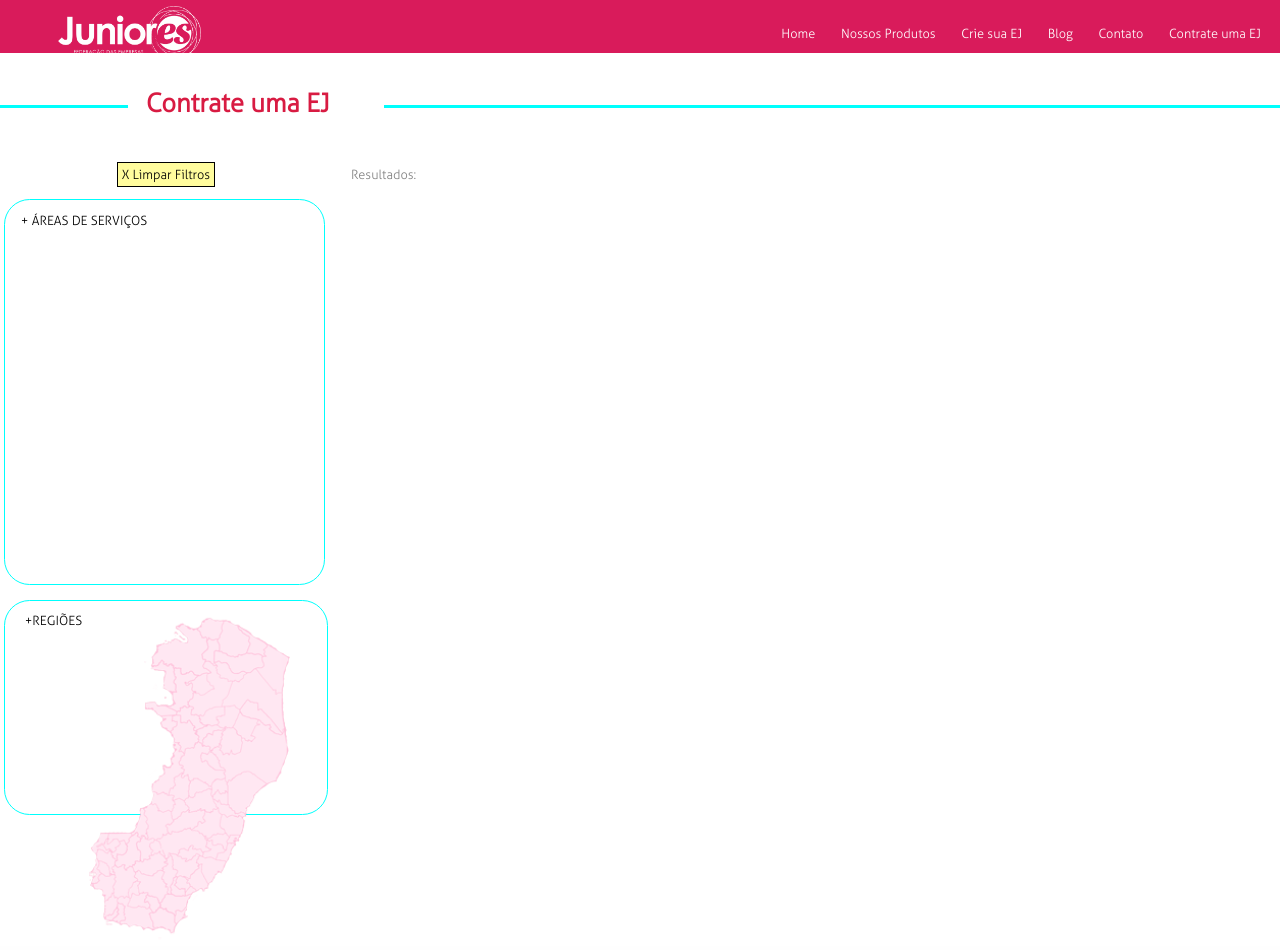
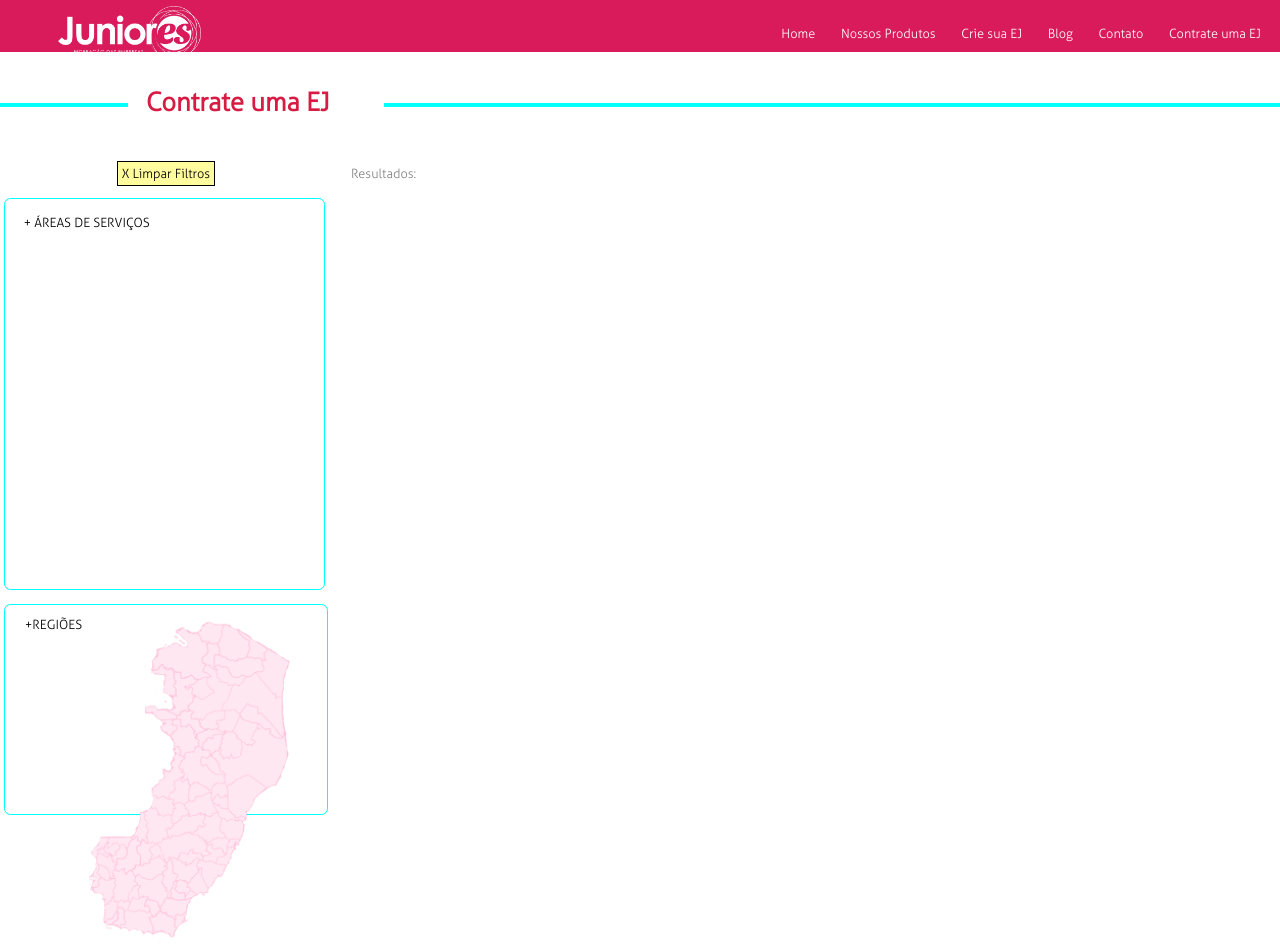
Before and after one commit to Joana-Martins/Filtro-Juniores, a PHP site: page / in a window 1280 px wide. Run offline with PHP 8.4, Linux system fonts and the light colour scheme; data that the repository does not hold is empty.

Commit message:
Add files via upload

```diff
--- a/Filtro - Juniores/Css/Estilo.css
+++ b/Filtro - Juniores/Css/Estilo.css
@@ -133,7 +133,7 @@ a{
     background-color:white;
     border: 0.15em solid;
     border-color: #00FFFD;
-    border-radius:2em;
+    border-radius:.5em;
     cursor:default;
     user-select: none;
 
@@ -148,13 +148,13 @@ a{
     background-color:white;
     position: relative;
     display:inline-block;
-    padding: 0;
+    padding: .2em;
     margin-right: .5em;
     margin-bottom: .1em;
     border-style: solid;
     border-width: 0.15em;
     border-color: #00FFFD;
-    border-radius:2em;
+    border-radius:.5em;
     cursor:default;
     user-select: none;
     overflow-x: hidden;
```
Also changed, not shown: 1 other file.
